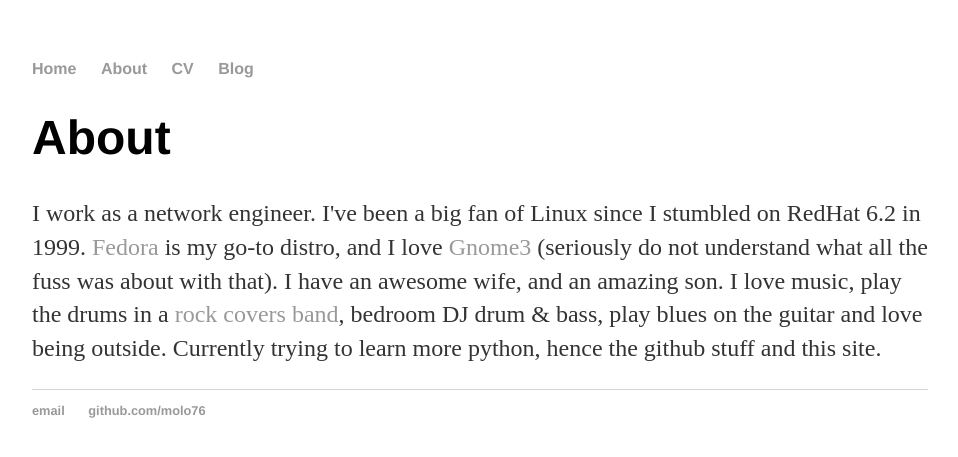
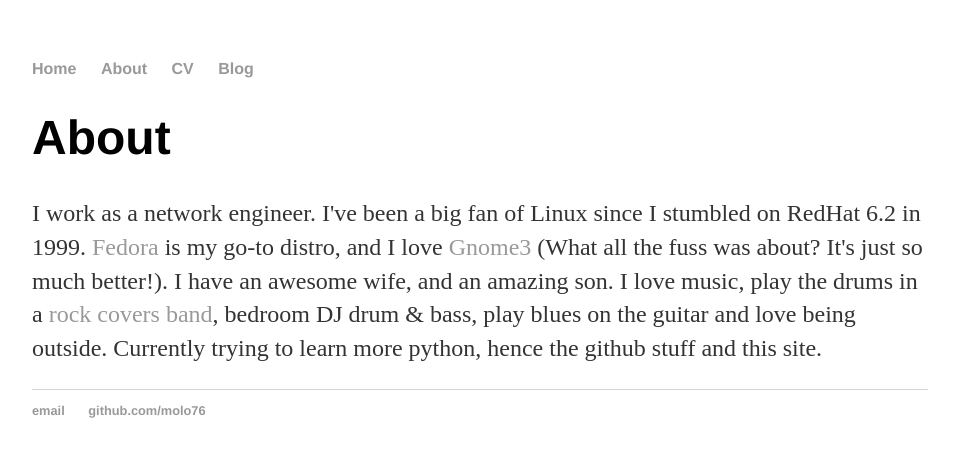
Before and after one commit to molo76/molo76.github.io, a Jekyll site: the page built from about/index.html, in a window 1280 px wide. Shown: the top 457 px of the page, without its empty margins (160-1118 px from the left). Built offline with Jekyll 4.4.1, drawn with Linux system fonts in a browser that asks for light colours.

Commit message:
updated about page

```diff
--- a/about/index.html
+++ b/about/index.html
@@ -5,5 +5,5 @@ title: About
 <div class="blurb">
       		  <h1>{{ page.title }}</h1>
 <p>
-I work as a network engineer. I've been a big fan of Linux since I stumbled on RedHat 6.2 in 1999. <a href="http://fedoraproject.org/">Fedora</a> is my go-to distro, and I love <a href="https://www.gnome.org/gnome-3/">Gnome3</a> (seriously do not understand what all the fuss was about with that). I have an awesome wife, and an amazing son. I love music, play the drums in a <a href="http://www.octanspring.co.uk">rock covers band</a>, bedroom DJ drum & bass, play blues on the guitar and love being outside. Currently trying to learn more python, hence the github stuff and this site.</p>
+I work as a network engineer. I've been a big fan of Linux since I stumbled on RedHat 6.2 in 1999. <a href="http://fedoraproject.org/">Fedora</a> is my go-to distro, and I love <a href="https://www.gnome.org/gnome-3/">Gnome3</a> (What all the fuss was about? It's just so much better!). I have an awesome wife, and an amazing son. I love music, play the drums in a <a href="http://www.octanspring.co.uk">rock covers band</a>, bedroom DJ drum & bass, play blues on the guitar and love being outside. Currently trying to learn more python, hence the github stuff and this site.</p>
 </div><!-- /.blurb -->
```
